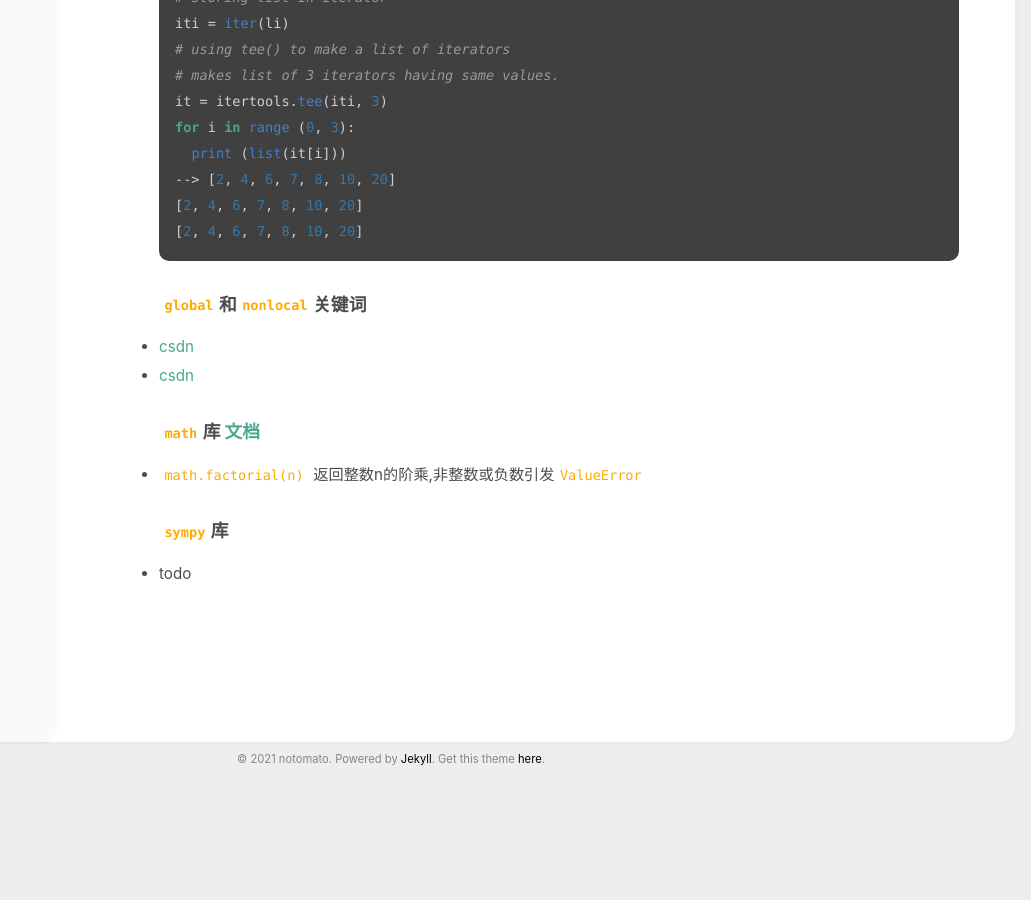
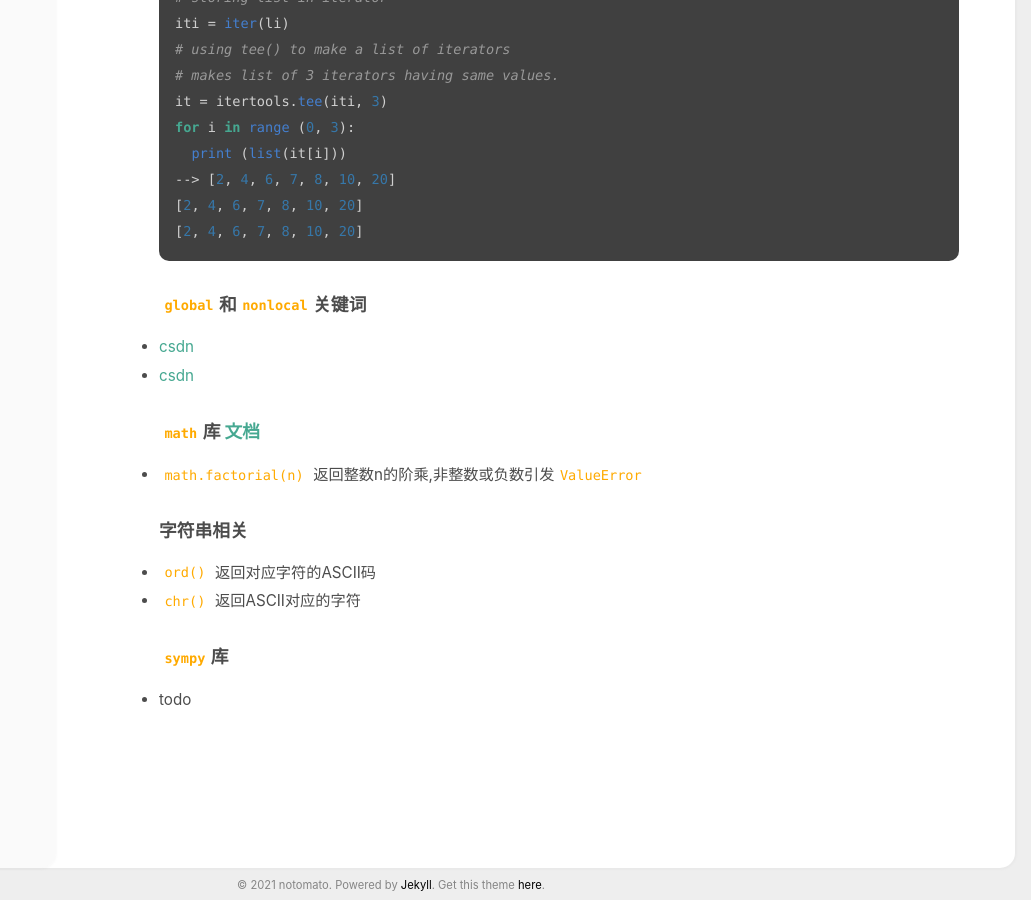
Before and after one commit to notomatoes/notomatoes.github.io, a Jekyll site: the page built from _posts/2021-09-01-python.md, in a window 1280 px wide and 900 px high, scrolled down 6705 px. Shown: the whole window, without its empty margins (249-1280 px from the left). Built offline with Jekyll 4.4.1, drawn with Linux system fonts in a browser that asks for light colours; before the commit the page ends 7479 px from its top, so only the background shows below that.

Commit message:
modify python

```diff
--- a/_posts/2021-09-01-python.md
+++ b/_posts/2021-09-01-python.md
@@ -254,6 +254,9 @@ for i in range (0, 3):
 - [csdn](https://blog.csdn.net/qq_42780289/article/details/89244761)
 ### `math`库 [文档](https://docs.python.org/zh-cn/3/library/math.html)
 - `math.factorial(n)` 返回整数n的阶乘,非整数或负数引发`ValueError`
+### 字符串相关
+- `ord()` 返回对应字符的ASCII码
+- `chr()` 返回ASCII对应的字符
 ### `sympy`库
 
 - todo
```
